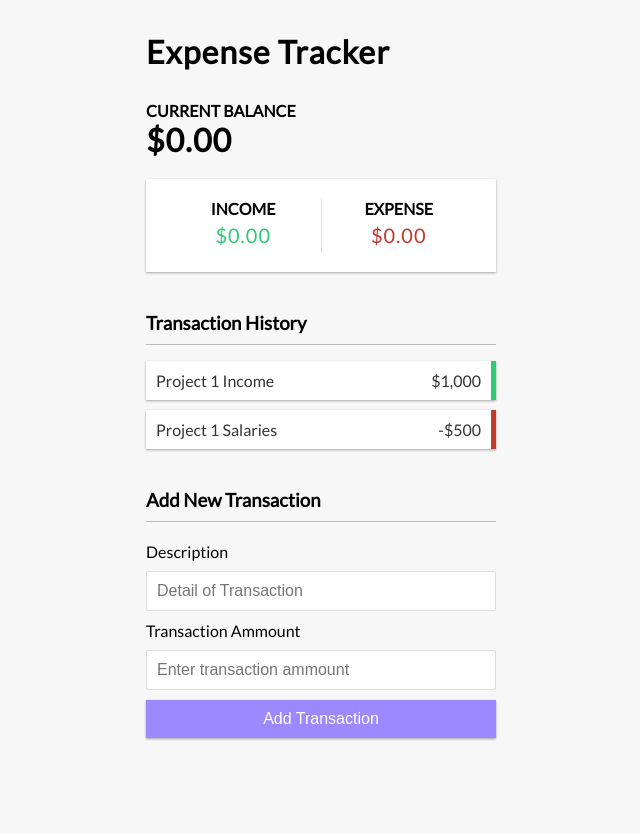
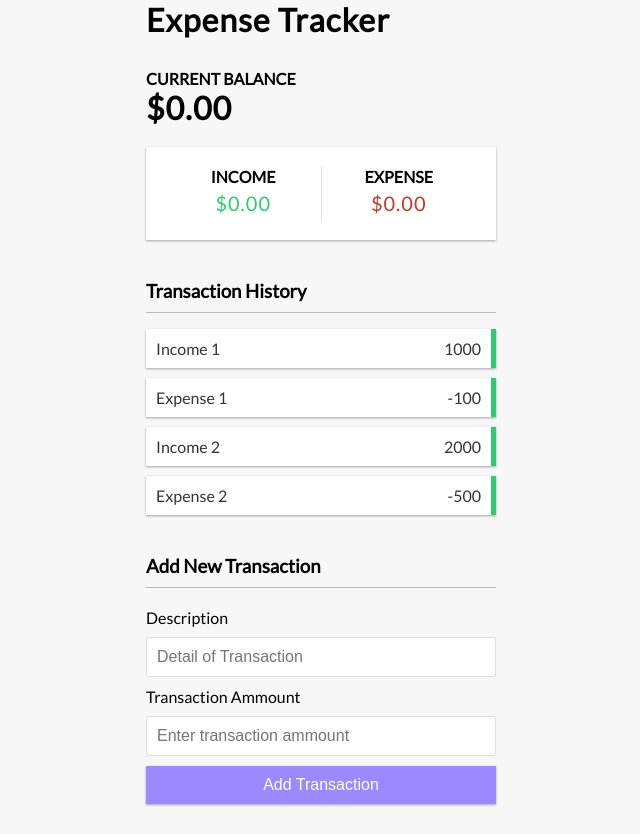
Before and after one commit to rameezqazi23/React-expense-tracker-app, a React (Create React App) app: page / in a window 1280 px wide. Shown: the whole page, without its empty margins (319-959 px from the left). Before the commit the page ends 800 px from the top, so only its background shows below. Built offline with nearby package versions, Linux system fonts and the light colour scheme.

Commit message:
Add functionalities

```diff
--- a/src/App.js
+++ b/src/App.js
@@ -8,9 +8,15 @@ import { AccountsSummary } from './components/AccountsSummary'
 import { TransactionHistory } from './components/TransactionHistory'
 import { AddTransaction } from './components/AddTransaction'
 
+//Import Global Provider
+import { GlobalProvider } from './context/GlobalState';
+
+
+
+
 function App() {
   return (
-    <div>
+    <GlobalProvider>
         <Header/>
         <div className="container">
           <Balance/>
@@ -18,7 +24,7 @@ function App() {
           <TransactionHistory/>
           <AddTransaction/>
         </div>
-    </div>
+    </GlobalProvider>
   );
 }
 
--- a/src/components/AddTransaction.js
+++ b/src/components/AddTransaction.js
@@ -4,9 +4,6 @@ export const AddTransaction = () => {
 
     const [description, setDesciption] = useState();
     const [transactionAmmount, setTransactionAmmount] = useState();
-
-
-
 
     return (
         <div>
--- /dev/null
+++ b/src/components/Transaction.js
@@ -0,0 +1,13 @@
+import React from 'react'
+
+export const Transaction = ({transaction}) => {
+    return (
+        <li className="plus">
+            {transaction.description}
+
+            <span>{transaction.transactionAmmount}</span>
+
+            <button className="delete-btn">X</button>
+        </li>
+    )
+}
--- a/src/components/TransactionHistory.js
+++ b/src/components/TransactionHistory.js
@@ -1,20 +1,23 @@
-import React from 'react'
+import React, { useContext } from 'react'
+
+//import Global Context
+import { GlobalContext } from '../context/GlobalState'
+
+//Import Transactions
+import { Transaction } from './Transaction'
 
 export const TransactionHistory = () => {
+    const { transactions } = useContext(GlobalContext);
+    console.log(transactions)
+
     return (
         <div>
             <h3>Transaction History</h3>
             <ul className="list">
-                <li className="plus">
-                    Project 1 Income
-                    <span>$1,000</span>
-                    <button className="delete-btn">X</button>
-                </li>
-                <li className="minus">
-                    Project 1 Salaries
-                    <span>-$500</span>
-                    <button className="delete-btn">X</button>
-                </li>
+                {transactions.map(transaction => (
+                    <Transaction key={transaction.id} transaction={transaction} />
+                )
+                )}
 
             </ul>
         </div>
--- a/src/context/GlobalState.js
+++ b/src/context/GlobalState.js
@@ -7,10 +7,10 @@ import AppReducer from './AppReducer'
 
 const initialState = {
     transactions: [
-        { id: 1, description: "Income 1", transactionAmmount: 1000 }
-        { id: 2, description: "Expense 1", transactionAmmount: -100 }
-        { id: 3, description: "Income 2", transactionAmmount: 2000 }
-        { id: 4, description: "Expense 2", transactionAmmount: -500 }
+        {id: 1, description: "Income 1", transactionAmmount: 1000 },
+        {id: 2, description: "Expense 1", transactionAmmount: -100 },
+        {id: 3, description: "Income 2", transactionAmmount: 2000 },
+        {id: 4, description: "Expense 2", transactionAmmount: -500 }
 
     ]
 }
@@ -24,7 +24,7 @@ export const GlobalContext = createContext(initialState);
 
 export const GlobalProvider = ({ children }) => {
 
-    cont[state, dispatch] = useReducer(AppReducer, initialState)
+    const [state] = useReducer(AppReducer, initialState)
 
     return (
         <GlobalContext.Provider value={
```
